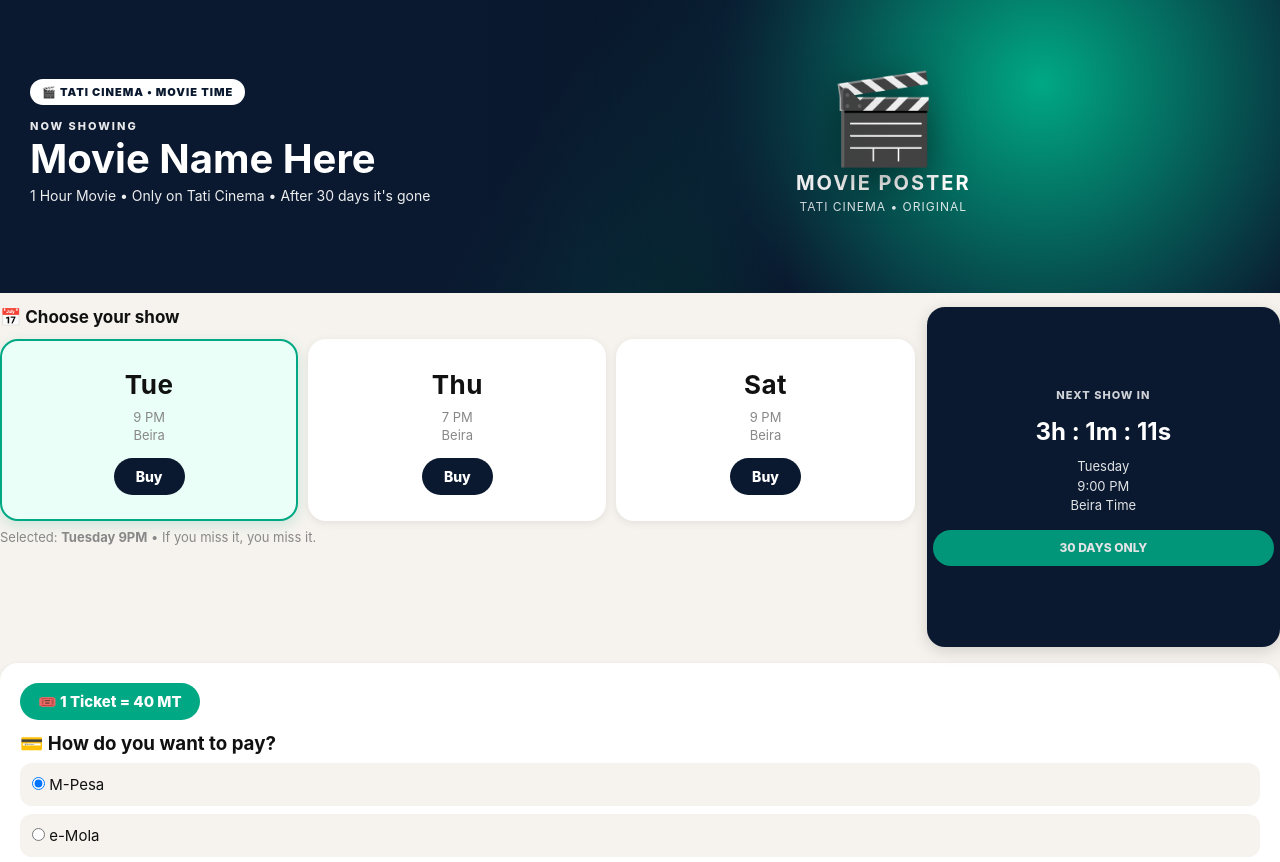
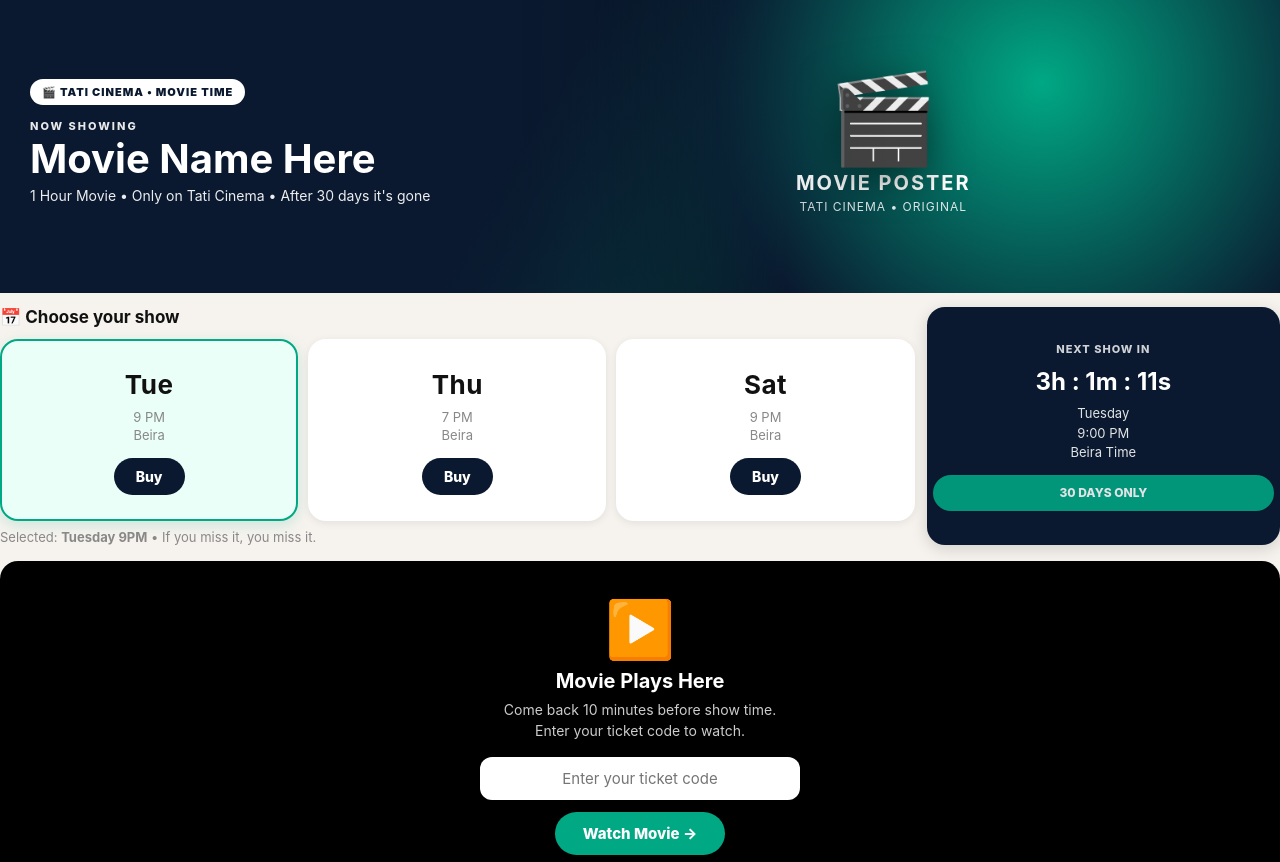
Before and after one commit to shynoneofficial/tati-ai, a plain HTML site: page tati-cinema.html in a window 1280 px wide. Shown: the part 83-945 px from the top of the page. Drawn offline with Linux system fonts and the light colour scheme.

Commit message:
Refactor timer card and add movie player
Updated timer card styles and added movie player section.

```diff
--- a/tati-cinema.html
+++ b/tati-cinema.html
@@ -16,9 +16,7 @@ body{background:#f6f3ee;color:#111;padding:0;padding-bottom:30px}
 #headerRight{display:flex;justify-content:flex-end}
 #headerRight a{background:#f0f2f5;padding:10px 14px;border-radius:14px;text-decoration:none;color:#111;font-weight:800;font-size:13px}
 #greenLine{height:4px;background:#00a884;margin:0}
-/* WRAP - 100% - NO EMPTY SPACE LEFT / RIGHT */
 .wrap{width:100%;max-width:100%;margin:0;padding:0}
-/* BANNER - EDGE TO EDGE - TOUCHES GREEN LINE ON TOP */
 .poster{position:relative;border-radius:0;overflow:hidden;height:300px;color:#fff;background:#0a192f;margin:0;width:100%}
 .posterBg{position:absolute;inset:0;background:linear-gradient(120deg,#0a192f 0%,#0a192f 42%,#00a884 100%)}
 .posterArt{position:absolute;top:0;right:0;height:100%;width:62%;display:flex;flex-direction:column;align-items:center;justify-content:center;text-align:center;background:radial-gradient(circle at 70% 30%,#00a884 0%,#0a192f 55%,#000 100%);-webkit-mask-image:linear-gradient(to right,transparent 0%,rgba(0,0,0,.1) 12%,rgba(0,0,0,1) 38%);mask-image:linear-gradient(to right,transparent 0%,rgba(0,0,0,.1) 12%,rgba(0,0,0,1) 38%)}
@@ -32,7 +30,6 @@ body{background:#f6f3ee;color:#111;padding:0;padding-bottom:30px}
 .posterContent .movieLabel{font-size:11px;letter-spacing:2px;opacity:.9;margin-top:14px;font-weight:800}
 .posterContent h1{font-size:40px;margin:6px 0 6px;line-height:1.02}
 .posterContent p{font-size:14px;opacity:.92;line-height:1.45}
-/* MIDDLE - NO LEFT EMPTY SPACE - STARTS WHERE BANNER STARTS */
 .middleRow{display:flex;gap:12px;margin:0;padding:14px 0 0;align-items:stretch}
 .leftCol{flex:2.2;text-align:left;min-width:0;padding-left:0}
 .rightCol{flex:0.85;text-align:left;min-width:0;padding-right:0}
@@ -43,12 +40,21 @@ body{background:#f6f3ee;color:#111;padding:0;padding-bottom:30px}
 .showCard b{font-size:26px;letter-spacing:.5px}
 .showCard span{font-size:13px;color:#888;display:block;margin:8px 0 14px;line-height:1.4}
 .showCard button{background:#0a192f;color:#fff;border:none;padding:10px 22px;border-radius:999px;font-size:14px;font-weight:800}
-/* TIMER - SLIM + TALL - COUNTDOWN ON ONE LINE */
-.timerCard{background:#0a192f;color:#fff;border-radius:18px;padding:28px 6px;text-align:center;height:100%;min-height:340px;display:flex;flex-direction:column;justify-content:center;box-shadow:0 4px 16px rgba(0,0,0,.15)}
+/* TIMER - EQUAL TO DATES - NOT BIG ANYMORE */
+.timerCard{background:#0a192f;color:#fff;border-radius:18px;padding:20px 6px;text-align:center;height:100%;min-height:0;display:flex;flex-direction:column;justify-content:center;box-shadow:0 4px 16px rgba(0,0,0,.15)}
 .timerCard small{font-size:11px;opacity:.8;letter-spacing:1px;font-weight:800}
-.timerCard b{font-size:24px;margin:16px 0 10px;line-height:1.2;white-space:nowrap}
+.timerCard b{font-size:24px;margin:12px 0 8px;line-height:1.2;white-space:nowrap}
 .timerCard span{font-size:13px;opacity:.88;line-height:1.5}
 .selectedLine{font-size:13px;color:#888;margin:8px 0 0;text-align:left}
+/* MOVIE PLAYER - MOVIE PLAYS HERE ON THIS PAGE */
+.playerBox{background:#000;border-radius:18px;margin:16px 0 0;overflow:hidden;color:#fff;text-align:center;position:relative}
+.playerBox video{width:100%;aspect-ratio:16/9;display:none;background:#000}
+.playerPlaceholder{padding:40px 16px}
+.playerPlaceholder .playIcon{font-size:56px;line-height:1}
+.playerPlaceholder h3{font-size:20px;margin:12px 0 6px}
+.playerPlaceholder p{font-size:14px;opacity:.8;line-height:1.5}
+.playerPlaceholder input{width:100%;max-width:320px;padding:12px;border-radius:12px;border:none;margin-top:16px;font-size:15px;text-align:center}
+.playerPlaceholder button{background:#00a884;color:#fff;border:none;padding:12px 28px;border-radius:999px;font-size:15px;font-weight:800;margin-top:12px}
 .payCard{background:#fff;border-radius:18px;padding:20px;margin:16px 0 0;box-shadow:0 1px 4px rgba(0,0,0,.08);text-align:left}
 .pricePill{display:inline-block;background:#00a884;color:#fff;padding:9px 18px;border-radius:999px;font-weight:800;font-size:15px;margin-bottom:12px}
 .payCard label{display:block;background:#f6f3ee;padding:12px;border-radius:12px;margin-top:8px;font-size:15px;text-align:left}
@@ -71,9 +77,10 @@ body{background:#f6f3ee;color:#111;padding:0;padding-bottom:30px}
 .showCard{padding:22px 4px 18px}
 .showCard b{font-size:20px}
 .showCard span{font-size:11px}
-.timerCard{min-height:340px;padding:24px 4px}
+.timerCard{min-height:0;padding:20px 4px}
 .timerCard b{font-size:19px}
 .payCard{margin:14px 0 0;border-radius:0}
+.playerBox{border-radius:0}
 }
 </style>
 </head>
@@ -109,7 +116,18 @@ body{background:#f6f3ee;color:#111;padding:0;padding-bottom:30px}
 <p class="selectedLine">Selected: <b id="selected">Tuesday 9PM</b> • If you miss it, you miss it.</p>
 </div>
 <div class="rightCol">
-<div class="timerCard"><small>NEXT SHOW IN</small><b id="countdown">Loading...</b><span>Tuesday<br>9:00 PM<br>Beira Time</span><span style="margin-top:14px;background:#00a884;padding:9px 8px;border-radius:999px;font-weight:800;font-size:12px">30 DAYS ONLY</span></div>
+<div class="timerCard"><small>NEXT SHOW IN</small><b id="countdown">Loading...</b><span>Tuesday<br>9:00 PM<br>Beira Time</span><span style="margin-top:12px;background:#00a884;padding:9px 8px;border-radius:999px;font-weight:800;font-size:12px">30 DAYS ONLY</span></div>
+</div>
+</div>
+<!-- ★★★ MOVIE PLAYS HERE - ON THIS SAME PAGE ★★★ -->
+<div class="playerBox">
+<video id="moviePlayer" controls controlsList="nodownload" src="./movie.mp4"></video>
+<div class="playerPlaceholder" id="playerPlaceholder">
+<div class="playIcon">▶️</div>
+<h3>Movie Plays Here</h3>
+<p>Come back 10 minutes before show time.<br>Enter your ticket code to watch.</p>
+<input type="text" id="ticketCode" placeholder="Enter your ticket code">
+<br><button onclick="unlockMovie()">Watch Movie →</button>
 </div>
 </div>
 <div class="payCard">
@@ -129,6 +147,7 @@ body{background:#f6f3ee;color:#111;padding:0;padding-bottom:30px}
 let selectedShow='Tuesday 9PM';
 function selectShow(el,s){selectedShow=s;document.getElementById('selected').innerText=s;document.querySelectorAll('.showCard').forEach(c=>c.classList.remove('active'));el.classList.add('active');}
 function buyTicket(){let pay=document.querySelector('input[name="pay"]:checked').value;alert('TATI CINEMA\nYou selected '+selectedShow+' | Pay with: '+pay);}
+function unlockMovie(){let code=document.getElementById('ticketCode').value;if(!code){alert('Please enter your ticket code');return;}document.getElementById('playerPlaceholder').style.display='none';let v=document.getElementById('moviePlayer');v.style.display='block';v.play();}
 function updateCountdown(){let now=new Date();let target=new Date(now);target.setHours(21,0,0,0);if(target<now)target.setDate(target.getDate()+1);let diff=target-now;let h=Math.floor(diff/3600000);let m=Math.floor((diff%3600000)/60000);let s=Math.floor((diff%60000)/1000);document.getElementById('countdown').innerText=h+'h : '+m+'m : '+s+'s';}
 setInterval(updateCountdown,1000);updateCountdown();
 </script>
```
